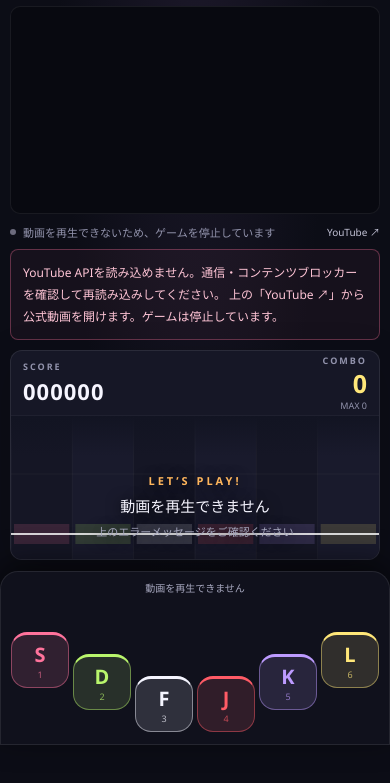
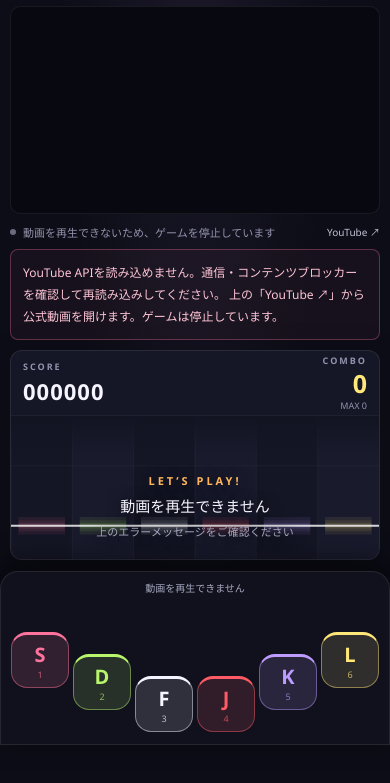
Before and after one commit to tkisland/hey-rtm-game, a website built with Vite: page index.html in a window 390 px wide. Shown: the part 99-882 px from the top of the page. Built offline with nearby package versions, Linux system fonts and the light colour scheme.

Commit message:
Match judgement bands to timing windows and input compensation

```diff
--- a/index.html
+++ b/index.html
@@ -32,6 +32,7 @@
           <p class="field-help">小さいほど速く落下します。</p>
           <label for="note-size">ノーツの厚さ <output id="note-size-value">100%</output></label>
           <input id="note-size" type="range" min="50" max="150" step="10" value="100" />
+          <p class="field-help">判定はノーツの中心で行います。薄い帯がGOOD（±160ms）、中間がGREAT（±100ms）、濃い帯がPERFECT（±50ms）。</p>
           <p class="field-help">16分音符の間隔に合わせて薄く表示します。密な譜面は落下時間を短くすると間隔が広がります。長い帯は終点まで保持、◇は同時押しです。</p>
           <label for="offset">ノーツ全体の位置 <output id="offset-value">0 ms</output></label>
           <input id="offset" type="range" min="-300" max="300" step="10" value="0" />
@@ -40,7 +41,7 @@
           <p class="field-help">一定間隔の音に合わせてタップし、入力補正の目安を測定します。ゲームと譜面エディターで共通です。</p>
           <label for="input-offset">入力の遅れ補正 <output id="input-offset-value">0 ms</output></label>
           <input id="input-offset" type="range" min="-300" max="300" step="5" value="0" />
-          <p class="field-help">＋は遅い入力を早い時刻として判定、−は早い入力を遅い時刻として判定します。例：いつも＋80ms遅いなら＋80msに。ノーツの見た目は変えません。</p>
+          <p class="field-help">＋は遅い入力を早い時刻として判定、−は早い入力を遅い時刻として判定します。例：いつも＋80ms遅いなら＋80msに。ノーツの流れは変えず、判定ラインと帯が補正に合わせて動きます。</p>
           <div class="settings-grid"><label for="bpm">仮BPM<input id="bpm" type="number" min="80" max="200" step="1" value="140" /></label><label for="start-time">譜面開始（秒）<input id="start-time" type="number" min="0" max="3600" step="0.1" value="12" /></label></div>
           <p id="chart-settings-help" class="field-help">BPM・開始時刻は次のリスタートから反映されます。</p>
           <label class="check-label"><input id="sound-toggle" type="checkbox" checked /> タップ音</label>
@@ -59,7 +60,7 @@
             <div><span class="metric-label">SCORE</span><strong id="score">000000</strong></div>
             <div class="combo-metric"><span class="metric-label">COMBO</span><strong id="combo">0</strong><span id="max-combo">MAX 0</span></div>
           </div>
-          <div class="stage"><canvas id="game-canvas" tabindex="0" aria-label="上から流れる6レーンのノーツ"></canvas><div class="stage-hint" id="stage-hint"><span class="hint-kicker">LET’S PLAY!</span><strong>MVの再生ボタンで開始</strong><span>ノーツがラインに重なったらタップ</span></div></div>
+          <div class="stage"><canvas id="game-canvas" tabindex="0" aria-label="上から流れる6レーンのノーツ。判定範囲は薄い帯がGOOD、中間がGREAT、濃い帯がPERFECT。ノーツの中心で判定。"></canvas><div class="stage-hint" id="stage-hint"><span class="hint-kicker">LET’S PLAY!</span><strong>MVの再生ボタンで開始</strong><span>ノーツがラインに重なったらタップ</span></div></div>
         </section>
         <section class="controls-dock" aria-label="リズム操作エリア">
           <p id="control-status">MVを再生してスタート</p>
--- /dev/null
+++ b/src/field-geometry.ts
@@ -0,0 +1,23 @@
+import { WINDOWS } from './engine';
+import { INPUT_OFFSET_LIMIT_MS } from './settings';
+
+export type HitZone = 'PERFECT' | 'GREAT' | 'GOOD';
+export interface FieldGeometry {
+  anchor: number;
+  speed: number;
+  center: number;
+  bands: { kind: HitZone; top: number; bottom: number }[];
+}
+/** Convert the engine's timing windows to distances on the uncorrected visual clock. */
+export function fieldGeometry(height: number, travel: number, inputOffsetMs = 0): FieldGeometry {
+  // Reserve space for the latest valid input, including the maximum supported compensation.
+  // The anchor never depends on the current compensation, so changing it only moves the target.
+  const latest = INPUT_OFFSET_LIMIT_MS / 1000 + WINDOWS.GOOD;
+  const anchor = Math.min(Math.max(0, height - 25), Math.max(0, height - 8) / (1 + latest / travel));
+  const speed = anchor / travel;
+  const center = anchor + inputOffsetMs / 1000 * speed;
+  const bands = (['GOOD', 'GREAT', 'PERFECT'] as const).map(kind => ({
+    kind, top: center - WINDOWS[kind] * speed, bottom: center + WINDOWS[kind] * speed,
+  }));
+  return { anchor, speed, center, bands };
+}
--- a/src/main.ts
+++ b/src/main.ts
@@ -314,7 +314,7 @@ function frame(now: number): void {
     updates.forEach(update => showHit(update, now));
     showResults();
   }
-  renderer.draw(engine.notes, sample.time, settings.travel, now, settings.noteSize, engine.chart.bpm);
+  renderer.draw(engine.notes, sample.time, settings.travel, now, settings.noteSize, engine.chart.bpm, settings.inputOffset);
   if (failed) {
     stageHint.hidden = false;
     stageHint.querySelector('strong')!.textContent = '動画を再生できません';
--- a/src/renderer.ts
+++ b/src/renderer.ts
@@ -2,6 +2,7 @@ import type { PlayNote } from './engine';
 import { LANE_COLORS } from './colors';
 import { chordGroups, noteThickness } from './note-display';
 import type { ChartNote } from './chart';
+import { fieldGeometry } from './field-geometry';
 export class Renderer {
   private ctx: CanvasRenderingContext2D;
   private width = 1;
@@ -31,10 +32,11 @@ export class Renderer {
   }
   flash(lane: number, now: number): void { this.flashes.set(lane, now); }
   clearEffects(): void { this.flashes.clear(); }
-  draw(notes: PlayNote[], time: number, travel: number, now: number, size = 100, bpm = 140): void {
+  draw(notes: PlayNote[], time: number, travel: number, now: number, size = 100, bpm = 140, inputOffsetMs = 0): void {
     if (this.canvas.width !== Math.round(this.width * (window.devicePixelRatio || 1))) this.resize();
     const ctx = this.ctx, w = this.width, h = this.height;
-    const laneWidth = w / 6, line = h - 25;
+    const laneWidth = w / 6, field = fieldGeometry(h, travel, inputOffsetMs);
+    const line = field.center, inset = Math.max(5, laneWidth * 0.12), noteWidth = laneWidth - inset * 2;
     if (this.cachedNotes !== notes) {
       this.cachedNotes = notes; this.chords = chordGroups(notes); this.chordIds = new Set(this.chords.flat().map(note => note.id)); this.gaps.clear();
       for (let lane = 0; lane < 6; lane++) {
@@ -42,7 +44,7 @@ export class Renderer {
         ordered.forEach((note, i) => this.gaps.set(note.id, Math.min(note.time - (ordered[i - 1]?.time ?? -Infinity), (ordered[i + 1]?.time ?? Infinity) - note.time)));
       }
     }
-    const yAt = (seconds: number) => line - (seconds - time) / travel * line;
+    const yAt = (seconds: number) => field.anchor + (time - seconds) * field.speed;
     const active = (note: ChartNote) => { const state = (note as PlayNote).state; return state === 'pending' || state === 'holding'; };
     ctx.clearRect(0, 0, w, h);
     ctx.fillStyle = '#121422'; ctx.fillRect(0, 0, w, h);
@@ -57,20 +59,25 @@ export class Renderer {
         ctx.globalAlpha = alpha; ctx.fillStyle = gradient; ctx.fillRect(x, 0, laneWidth, h); ctx.globalAlpha = 1;
       }
       ctx.strokeStyle = '#ffffff0c'; ctx.lineWidth = 1; ctx.beginPath(); ctx.moveTo(x, 0); ctx.lineTo(x, h); ctx.stroke();
-      ctx.fillStyle = color; ctx.globalAlpha = 0.15; ctx.fillRect(x + 3, line - 10, laneWidth - 6, 20); ctx.globalAlpha = 1;
+      ctx.fillStyle = color;
+      for (const band of field.bands) {
+        ctx.globalAlpha = band.kind === 'PERFECT' ? 0.12 : 0.08;
+        ctx.fillRect(x + inset, band.top, noteWidth, band.bottom - band.top);
+      }
+      ctx.globalAlpha = 1;
     }
     // Decorative grid has no timing authority; notes use the video-anchored interpolated clock shared with judgement.
     ctx.strokeStyle = '#ffffff08';
-    for (let y = line % 60; y < h; y += 60) { ctx.beginPath(); ctx.moveTo(0, y); ctx.lineTo(w, y); ctx.stroke(); }
+    for (let y = field.anchor % 60; y < h; y += 60) { ctx.beginPath(); ctx.moveTo(0, y); ctx.lineTo(w, y); ctx.stroke(); }
     ctx.strokeStyle = '#ffffffcc'; ctx.lineWidth = 2;
     ctx.beginPath(); ctx.moveTo(0, line); ctx.lineTo(w, line); ctx.stroke();
-    ctx.save(); ctx.beginPath(); ctx.rect(0, 0, w, line + 12); ctx.clip();
+    ctx.save(); ctx.beginPath(); ctx.rect(0, 0, w, h); ctx.clip();
     // A shared horizontal link and diamond on each head identify a chord without merging judgement.
     for (const group of this.chords) {
       const visible = group.filter(active);
       if (visible.length < 2) continue;
-      const y = Math.min(line, yAt(group[0].time));
-      if (y < -10 || y > line + 10) continue;
+      const y = visible.every(note => (note as PlayNote).state === 'holding') ? line : yAt(group[0].time);
+      if (y < -10 || y > h + 10) continue;
       ctx.strokeStyle = '#ffe77999'; ctx.lineWidth = 1; ctx.setLineDash([3, 3]);
       ctx.beginPath(); ctx.moveTo((Math.min(...visible.map(note => note.lane)) + 0.5) * laneWidth, y); ctx.lineTo((Math.max(...visible.map(note => note.lane)) + 0.5) * laneWidth, y); ctx.stroke(); ctx.setLineDash([]);
     }
@@ -78,13 +85,12 @@ export class Renderer {
       if (!active(note)) continue;
       const head = note.state === 'holding' ? line : yAt(note.time);
       const tail = note.type === 'hold' ? note.state === 'holding' ? Math.min(line, yAt(note.endTime)) : yAt(note.endTime) : head;
-      if (head < -20 || tail > line + 20) continue;
-      const inset = Math.max(5, laneWidth * 0.12), x = note.lane * laneWidth + inset;
-      const noteWidth = laneWidth - inset * 2, color = LANE_COLORS[note.lane];
-      const spacing = Math.min(60 / bpm / 4, this.gaps.get(note.id) ?? Infinity) / travel * line;
+      if (head < -20 || tail > h + 20) continue;
+      const x = note.lane * laneWidth + inset, color = LANE_COLORS[note.lane];
+      const spacing = Math.min(60 / bpm / 4, this.gaps.get(note.id) ?? Infinity) * field.speed;
       const thickness = noteThickness(size, spacing, 8);
       if (note.type === 'hold') {
-        const center = x + noteWidth / 2, top = Math.max(-20, tail), bottom = Math.min(line + 12, head);
+        const center = x + noteWidth / 2, top = Math.max(-20, tail), bottom = Math.min(h + 12, head);
         ctx.fillStyle = `${color}${note.state === 'holding' ? '90' : '40'}`; ctx.fillRect(center - noteWidth * 0.22, top, noteWidth * 0.44, Math.max(0, bottom - top));
         ctx.strokeStyle = color; ctx.lineWidth = note.state === 'holding' ? 3 : 1;
         ctx.strokeRect(center - noteWidth * 0.22, top, noteWidth * 0.44, Math.max(0, bottom - top)); ctx.lineWidth = 1;
--- a/src/settings.ts
+++ b/src/settings.ts
@@ -1,5 +1,6 @@
 export interface Settings { travel: number; offset: number; bpm: number; startTime: number; debug: boolean; sound: boolean; soundVolume: number; noteSize: number; inputOffset: number; soundDelay: number }
 export const DEFAULT_SETTINGS: Settings = { travel: 2, offset: 0, bpm: 140, startTime: 12, debug: false, sound: true, soundVolume: 70, noteSize: 100, inputOffset: 0, soundDelay: 0 };
+export const INPUT_OFFSET_LIMIT_MS = 300;
 const STORAGE_KEY = 'hey-rhythm-settings-v1';
 function numeric(value: unknown, fallback: number, min: number, max: number, step: number): number {
   if (typeof value !== 'number' || !Number.isFinite(value)) return fallback;
@@ -15,7 +16,7 @@ export function normalizeSettings(value: Partial<Settings>): Settings {
     sound: value.sound !== false,
     soundVolume: numeric(value.soundVolume, 70, 0, 100, 5),
     noteSize: numeric(value.noteSize, 100, 50, 150, 10),
-    inputOffset: numeric(value.inputOffset, 0, -300, 300, 5),
+    inputOffset: numeric(value.inputOffset, 0, -INPUT_OFFSET_LIMIT_MS, INPUT_OFFSET_LIMIT_MS, 5),
     soundDelay: numeric(value.soundDelay, 0, 0, 300, 5),
   };
 }
```
Also changed, not shown: editor.html (+2 -1 lines), tests/browser/field-geometry.spec.ts (added, +80 -0 lines), tests/field-geometry.test.ts (added, +54 -0 lines), README.md.
